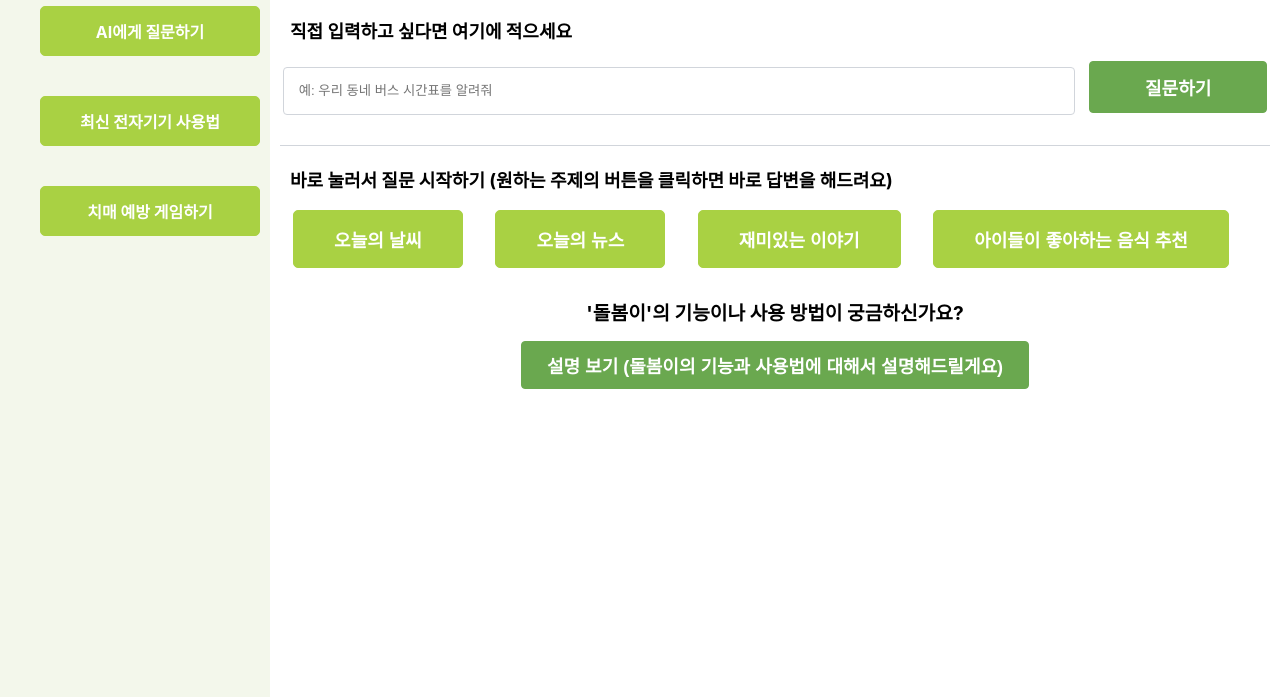
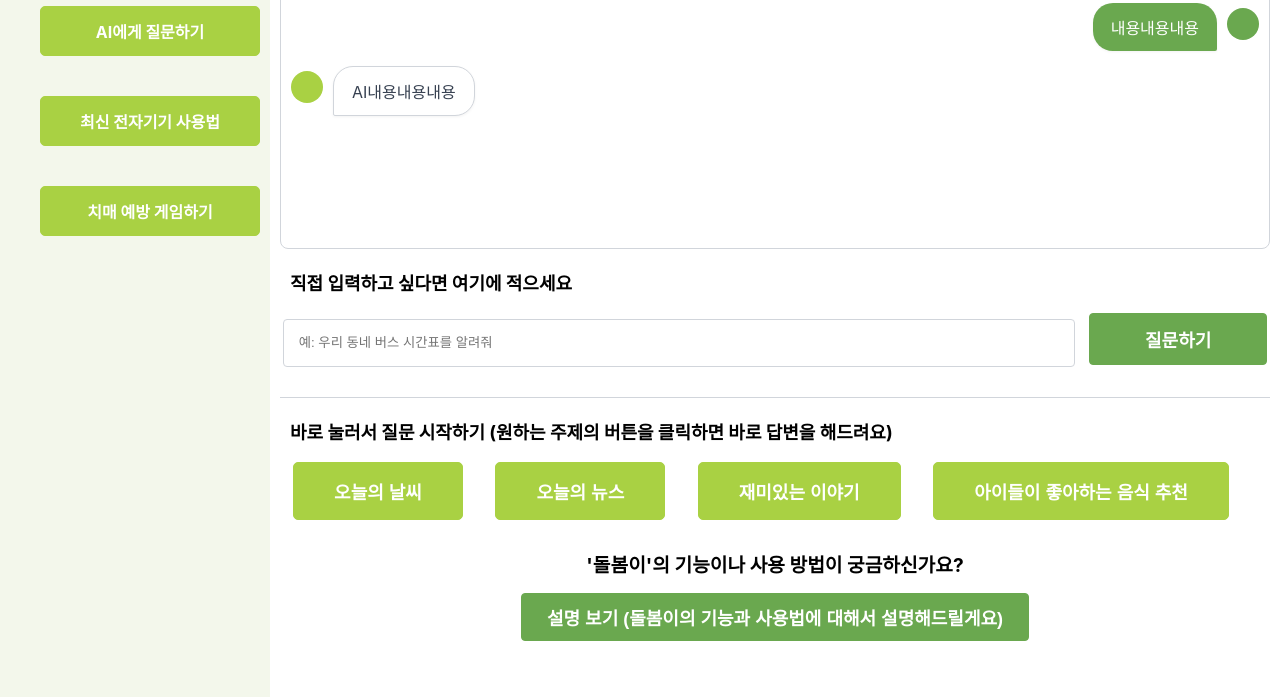
Before and after one commit to ysin0904/coding-old-man, a plain HTML site: page index.html in a window 1280 px wide. Shown: the part 103-800 px from the top of the page. Drawn offline with Linux system fonts and the light colour scheme.

Commit message:
Update main.css

```diff
--- a/main/main.css
+++ b/main/main.css
@@ -47,10 +47,10 @@ h1 {
 }
 
 .AnserSection {
-    min-height: 48px;
-    height: 48px;
+    min-height: 300px;
+    height: 300px;
     max-height:300px
-    line-height 48px;
+    line-height 300px;
     border: 1px solid #D1D5DB;
     padding: 10px;
     margin: 20px 0;
```
